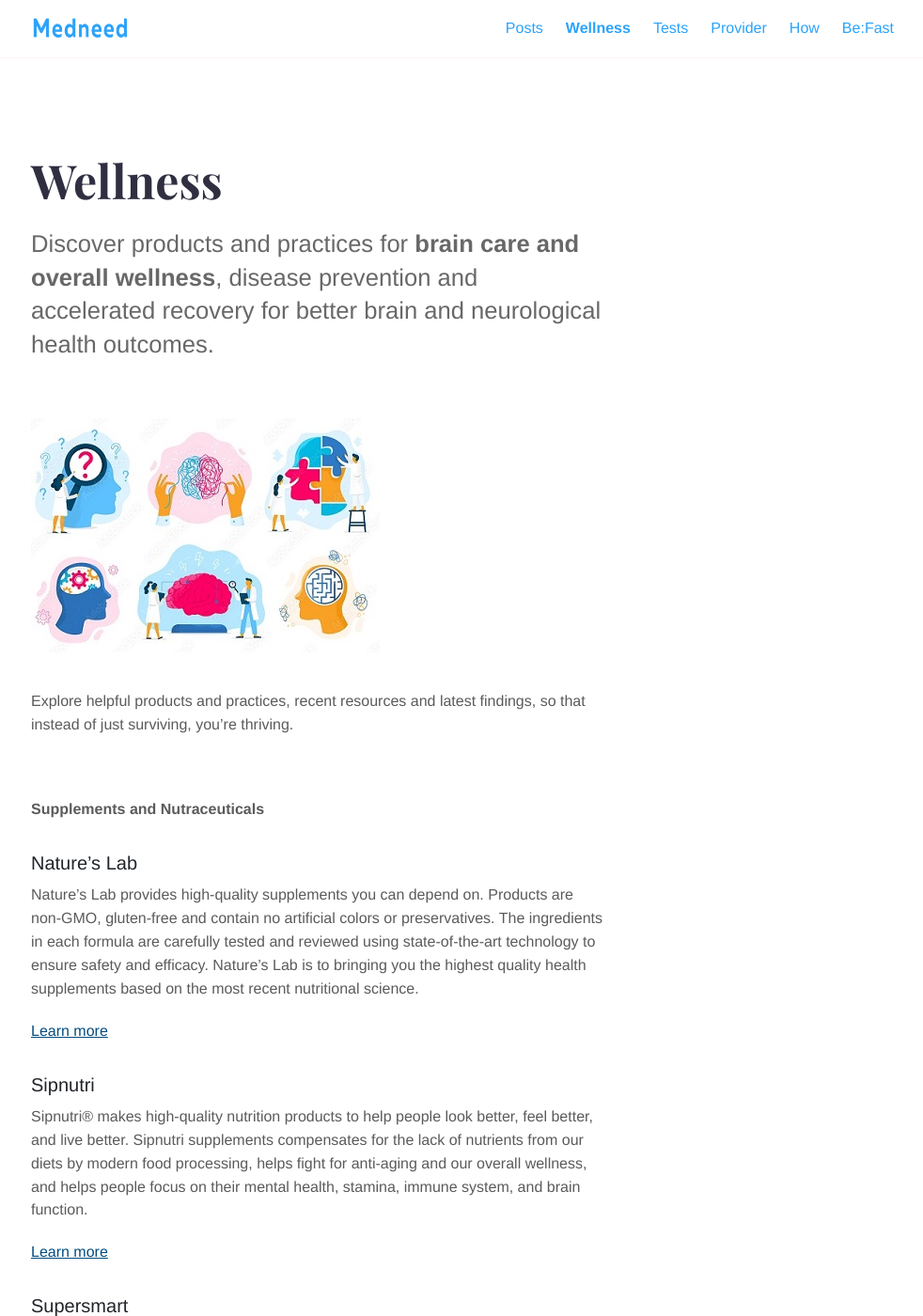
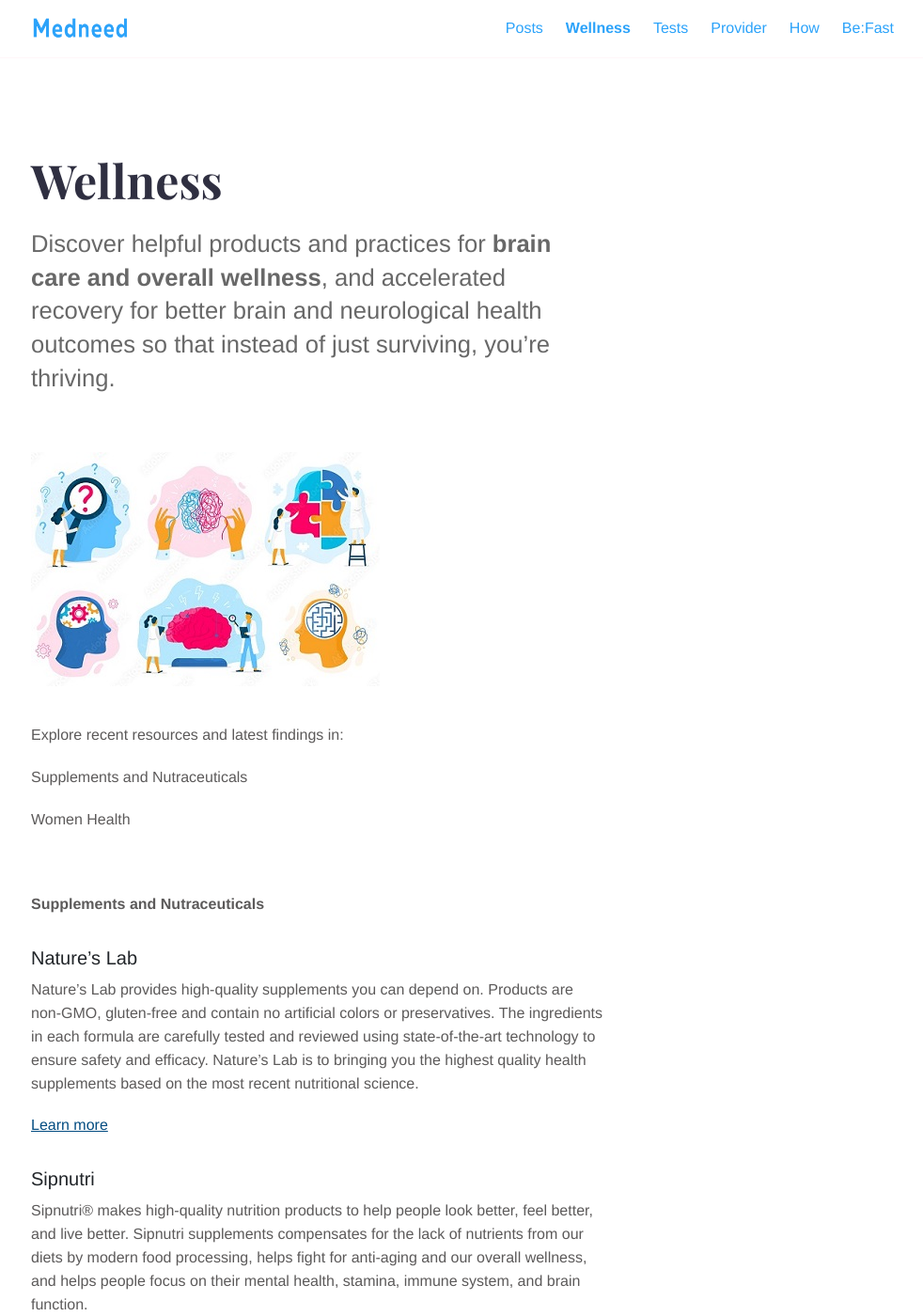
Before and after one commit to Iraneus/betamedneed, a Jekyll site: the page built from _services/wellness.md, in a window 1280 px wide and 1400 px high. Shown: the whole window at 94% size, without its empty margins (142-1124 px from the left). Built offline with Jekyll 4.4.1, drawn with Linux system fonts in a browser that asks for light colours.

Commit message:
edit index and wellness

```diff
--- a/_services/wellness.md
+++ b/_services/wellness.md
@@ -6,12 +6,16 @@
 layout: service
 ---
 
-Discover products and practices for **brain care and overall wellness**, disease prevention and accelerated recovery for better brain and neurological health outcomes.
+Discover helpful products and practices for **brain care and overall wellness**, and accelerated recovery for better brain and neurological health outcomes so that instead of just surviving, you’re thriving.
 
 
 ![Wellness updates](/images/illustrations/updates.jpg)
 
-Explore helpful products and practices, recent resources and latest findings, so that instead of just surviving, you’re thriving.
+Explore recent resources and latest findings in:
+
+Supplements and Nutraceuticals
+
+Women Health
 
 <br>
 
```
Also changed, not shown: index.md (+1 -1 lines).
